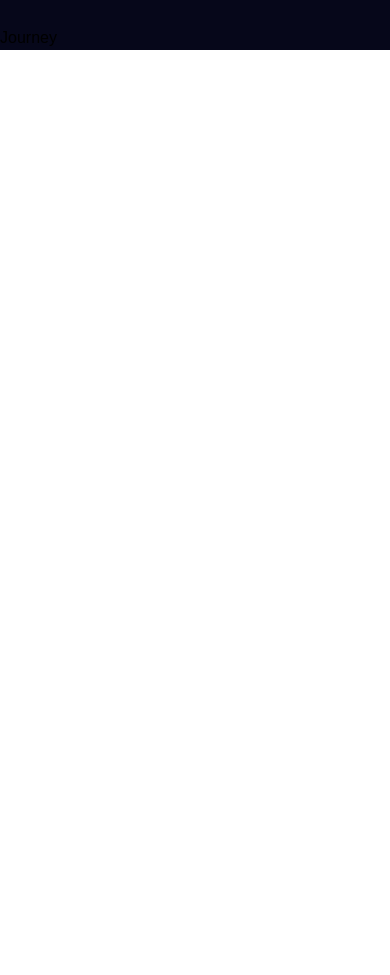
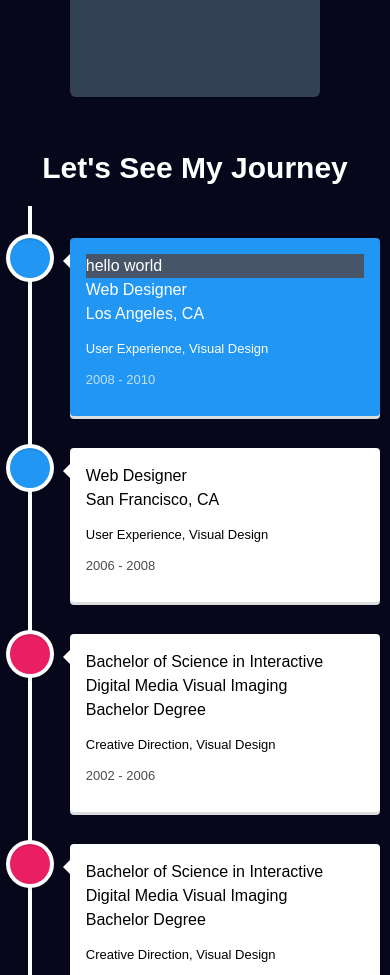
Before and after one commit to Farizirfani/Portfolio, a React (Create React App) app: page / in a window 390 px wide. Shown: the part 1642-2617 px from the top of the page. Before the commit the page ends 1692 px from the top, so only its background shows below. Built offline with nearby package versions, Linux system fonts and the light colour scheme.

Commit message:
Portofolio

```diff
--- a/package.json
+++ b/package.json
@@ -9,6 +9,7 @@
     "react": "^18.2.0",
     "react-dom": "^18.2.0",
     "react-scripts": "5.0.1",
+    "react-vertical-timeline-component": "^3.6.0",
     "web-vitals": "^2.1.4"
   },
   "scripts": {
--- a/src/components/journey.jsx
+++ b/src/components/journey.jsx
@@ -1,8 +1,60 @@
 import React from 'react'
+import { VerticalTimeline, VerticalTimelineElement }  from 'react-vertical-timeline-component';
+import 'react-vertical-timeline-component/style.min.css';
 
 const Journey = () => {
   return (
-    <div>Journey</div>
+    <div className=' py-7'>
+        <h1 className='text-center text-white text-3xl font-semibold'>Let's See My Journey</h1>
+        <div className='py-5'>
+            <VerticalTimeline>
+            <VerticalTimelineElement
+                className="vertical-timeline-element--work"
+                date="2008 - 2010"
+                contentStyle={{ background: 'rgb(33, 150, 243)', color: '#fff' }}
+                iconStyle={{ background: 'rgb(33, 150, 243)', color: '#000' }}>
+                <div className='bg-slate-600'>
+                    <h1>hello world</h1>
+                </div>
+                <h3 className="vertical-timeline-element-title">Web Designer</h3>
+                <h4 className="vertical-timeline-element-subtitle">Los Angeles, CA</h4>
+                <p>
+                User Experience, Visual Design
+                </p>
+            </VerticalTimelineElement>
+            <VerticalTimelineElement
+                className="vertical-timeline-element--work"
+                date="2006 - 2008"
+                iconStyle={{ background: 'rgb(33, 150, 243)', color: '#fff' }}>
+                <h3 className="vertical-timeline-element-title">Web Designer</h3>
+                <h4 className="vertical-timeline-element-subtitle">San Francisco, CA</h4>
+                <p>
+                User Experience, Visual Design
+                </p>
+            </VerticalTimelineElement>
+            <VerticalTimelineElement
+                className="vertical-timeline-element--education"
+                date="2002 - 2006"
+                iconStyle={{ background: 'rgb(233, 30, 99)', color: '#fff' }}>
+                <h3 className="vertical-timeline-element-title">Bachelor of Science in Interactive Digital Media Visual Imaging</h3>
+                <h4 className="vertical-timeline-element-subtitle">Bachelor Degree</h4>
+                <p>
+                Creative Direction, Visual Design
+                </p>
+            </VerticalTimelineElement>
+            <VerticalTimelineElement
+                className="vertical-timeline-element--education"
+                date="2002 - 2006"
+                iconStyle={{ background: 'rgb(233, 30, 99)', color: '#fff' }}>
+                <h3 className="vertical-timeline-element-title">Bachelor of Science in Interactive Digital Media Visual Imaging</h3>
+                <h4 className="vertical-timeline-element-subtitle">Bachelor Degree</h4>
+                <p>
+                Creative Direction, Visual Design
+                </p>
+            </VerticalTimelineElement>
+            </VerticalTimeline>
+        </div>
+    </div>
   )
 }
 
--- a/src/components/wcid.jsx
+++ b/src/components/wcid.jsx
@@ -2,7 +2,7 @@ import React from 'react'
 
 const Wcid = () => {
   return (
-    <div className='flex md:justify-around justify-center flex-wrap items-center py-7'>
+    <div className='flex md:justify-around justify-center flex-wrap items-center h-screen'>
         <div className='text-white'>
             <h1 className='text-3xl font-semibold'>What can i do?</h1>
             <h2 className='text-xl md:w-[500px] w-auto py-2'>Build and maintain website Frontend Dev  & Mobile Dev</h2>
```
Also changed, not shown: public/index.html (+0 -8 lines), 1 other file (tests, documents, lock files or other folders).
